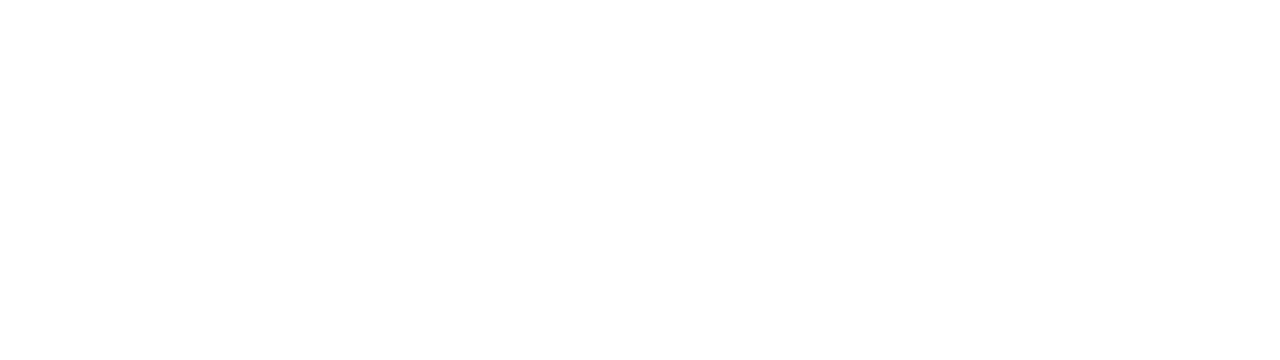
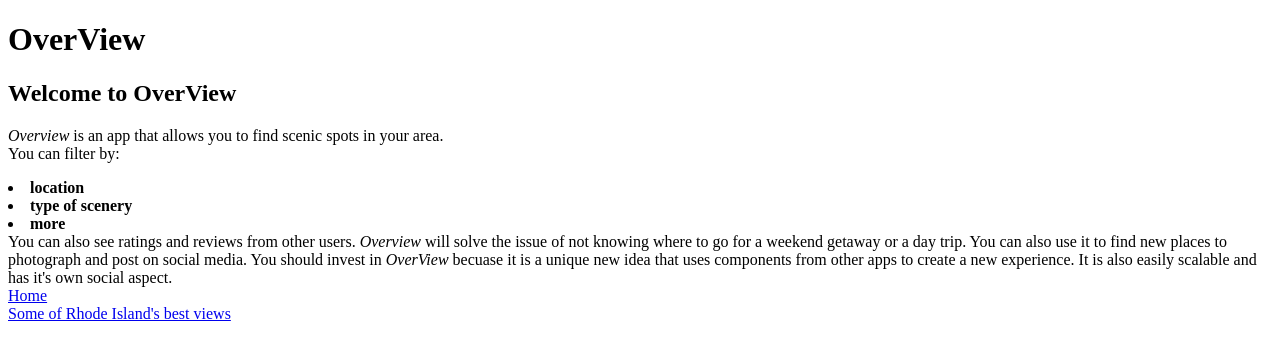
Before and after one commit to samcliadakis/csc271_projects, a plain HTML site: page product_site/index.html in a window 1280 px wide. Drawn offline with Linux system fonts and the light colour scheme.

Commit message:
Updated home page of website

```diff
--- a/product_site/index.html
+++ b/product_site/index.html
@@ -3,9 +3,34 @@
 <head>
     <meta charset="UTF-8">
     <meta name="viewport" content="width=device-width, initial-scale=1.0">
-    <title>Document</title>
+    <title>OverView</title>
 </head>
 <body>
 
+    <h1>
+        OverView
+    </h1>
+
+    <h2>
+        Welcome to OverView
+    </h2>
+
+    <p>
+        <em>Overview</em> is an app that allows you to find scenic spots in your area.<br>
+        You can filter by:
+        <ul></ul>
+            <li><strong>location</strong></li>
+            <li><strong>type of scenery</strong></li>
+            <li><strong>more</strong></li>
+        </ul>
+        You can also see ratings and reviews from other users.
+        <em>Overview</em> will solve the issue of not knowing where to go for a weekend getaway or a day trip. You can also use it to find new places to photograph and post on social media.
+        You should invest in <em>OverView</em> becuase it is a unique new idea that uses components from other apps to create a new experience. It is also easily scalable and has it's own social aspect.
+        <br>
+        <a href="index.html">Home</a>
+        <br>
+        <a href="https://www.tripadvisor.com/Attractions-g28960-Activities-c57-Rhode_Island.html" target="_blank">Some of Rhode Island's best views</a>
+
+    </p>
 </body>
 </html>
```
Also changed, not shown: labs/lab2/profile.html (line endings or trailing spaces).
